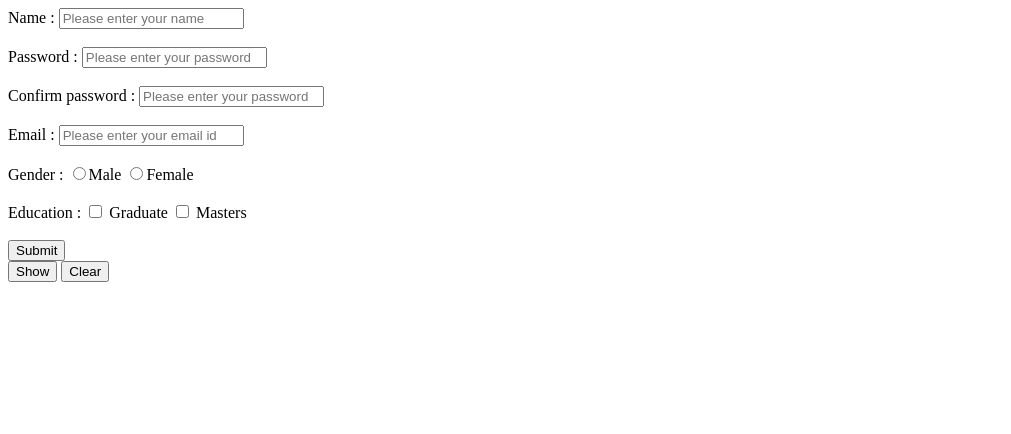
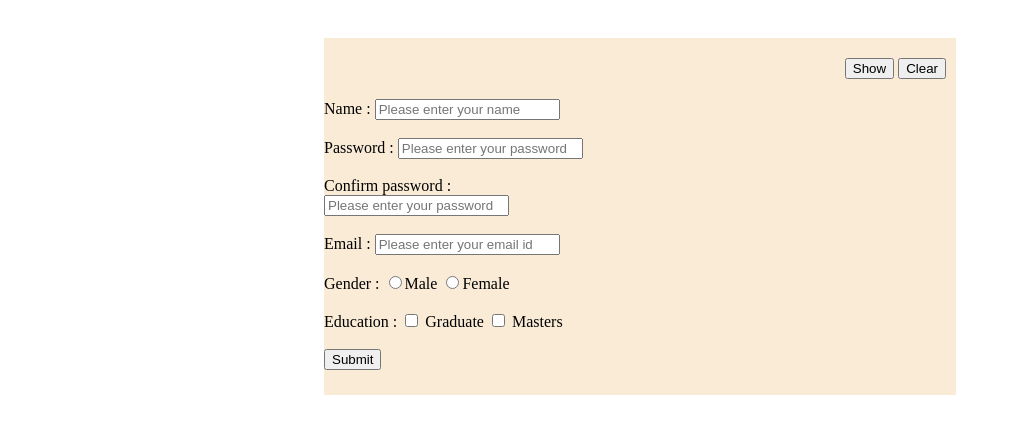
Before and after one commit to FathimaSithu/javascript-assignments, a plain HTML site: page form validation/index.html in a window 1280 px wide. Shown: the whole page, without its empty margins (0-1011 px from the left). Drawn offline with Linux system fonts and the light colour scheme.

Commit message:
UI refinement,local storage clear and show

```diff
--- a/form validation/css/style.css
+++ b/form validation/css/style.css
@@ -0,0 +1,33 @@
+.wrap {
+    height: auto;
+    width: 100%;
+    padding: 30px 0;
+    display: flex;
+    align-items: center;
+    justify-content: center;
+}
+.main {
+    height: auto;
+    width: 50%;
+    display: flex;
+    justify-content: center;
+    align-items: center;
+    /* padding: 30px 0; */
+}
+
+.topBar {
+    display: flex;
+    height: auto;
+    justify-content: flex-end;
+    padding: 20px 10px;
+}
+.content {
+    height: auto;
+    width: 50%;
+    background-color: antiquewhite;
+    display: flex;
+    flex-direction: column;
+}
+.form {
+    margin-bottom: 25px;
+}
--- a/form validation/index.html
+++ b/form validation/index.html
@@ -10,8 +10,19 @@
 </head>
 
 <body>
-  <div>
-    <form name="myForm" action="" onsubmit="return formValidation()">
+  <div class="wrap">
+
+<div class="content">
+    <div class="topBar">
+      <div class="button">
+        <button onclick="return showData()">Show</button>
+        <button onclick="return removeData()">Clear</button>
+      </div>
+    </div>
+    <div class="main">
+
+      <div class="form">
+        <form name="myForm" id="myForm" action="" onsubmit="return formValidation()">
           Name :
           <input type="text" placeholder="Please enter your name" id="name" name="name" /><br /><br />
           Password :
@@ -22,20 +33,23 @@
           Email :
           <input type="text" placeholder="Please enter your email id" id="email" name="email" /><br /><br />
           Gender :
-      <input type="radio" id="male" name="gender" />Male
-      <input type="radio" id="female" name="gender" />Female <br /><br />
+          <input type="radio" id="male" name="gender" value="male" />Male
+          <input type="radio" id="female" name="gender" value="female" />Female <br /><br />
           Education :
-      <input type="checkbox" id="graduate" name="graduate" value="graduate" /> Graduate
-      <input type="checkbox" id="masters" name="masters" value="masters" /> Masters
+          <input type="checkbox" id="graduate" name="graduate" /> Graduate
+          <input type="checkbox" id="masters" name="masters" /> Masters
           <br /><br />
 
           <input type="submit" />
 
         </form>
-    <button onclick="return showData()">Show</button>
-    <button onclick="return Data()">Clear</button>
+
       </div>
 
+    </div>
+  </div>
+
+  </div>
   <script src="index.js"></script>
 </body>
 
--- a/form validation/index.js
+++ b/form validation/index.js
@@ -8,13 +8,13 @@ function formValidation() {
     let gender = document.myForm.gender.value;
     const education = document.querySelectorAll('input[type=checkbox]');
     // const qualification = document.querySelectorAll('input[type=checkbox]').value;
-    const checkedValues = [];
     let isChecked = false;
-    data = { 'name': name, 'email': email, 'gender': gender, 'education': checkedValues };
+    data = { 'name': name, 'email': email, 'gender': gender };
+
+console.log(data);
     education.forEach((edu) => {
         if (edu.checked) {
             isChecked = true;
-            checkedValues.push(edu.value);
         }
     });
     // qualification.forEach((qua) => {
@@ -53,13 +53,14 @@ function formValidation() {
 
     localStorage.setItem('test_data', JSON.stringify(data));
 
+
+
 }
-
 function showData(){
     getData = [];
     getData = localStorage.getItem('test_data');
     alert(getData);
 }
-function clearData(){
-localStorage.removeItem('test_data');
-}
+function removeData(){
+    localStorage.removeItem('test_data');
+    }
```
Lines whose indentation alone changed are shown as unchanged.
